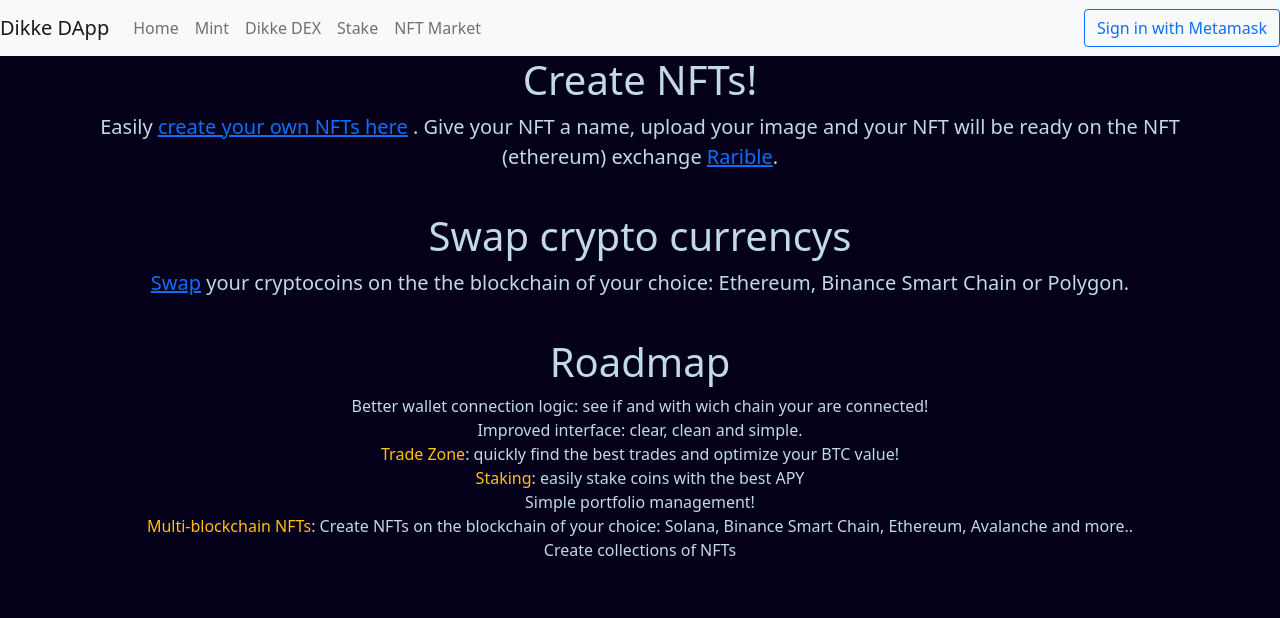
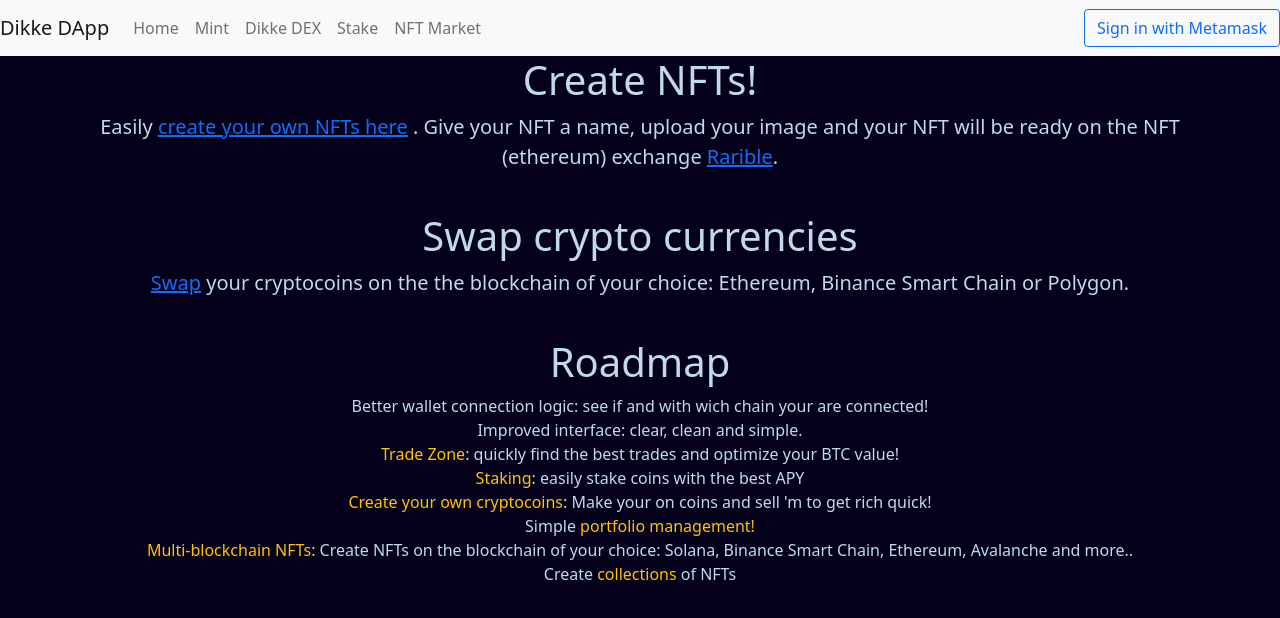
Before and after one commit to dizid/minter, a plain HTML site: page index.html in a window 1280 px wide. Drawn offline with nearby package versions, Linux system fonts and the light colour scheme.

Commit message:
text typos

```diff
--- a/index.html
+++ b/index.html
@@ -47,7 +47,7 @@
              <p class="lead">Easily <a href="mint.html">create your own NFTs here</a> . Give your NFT a name, upload your image and your NFT will be ready on the NFT (ethereum) exchange  <a href="https://rarible.com/" target="_blank">Rarible</a>.</p>
               </div><br>
  <div class="row">
-             <h1> Swap crypto currencys</h1>
+             <h1> Swap crypto currencies</h1>
              <p class="lead"><a href="dex.html">Swap</a> your cryptocoins on the the blockchain of your choice: Ethereum, Binance Smart Chain or Polygon.</p>
              </div><br>
              <div class="row">
@@ -57,9 +57,10 @@
                 <li>Improved interface: clear, clean and simple. </li>
 <li><span class="text-warning">Trade Zone</span>: quickly find the best trades and optimize your BTC value!</li>
 <li><span class="text-warning">Staking</span>: easily stake coins with the best APY</li>
-<li>Simple portfolio management!</li>
+<li><span class="text-warning">Create your own cryptocoins</span>: Make your on coins and sell 'm to get rich quick!</li>
+<li>Simple <span class="text-warning">portfolio management!</span></li>
 <li><span class="text-warning">Multi-blockchain NFTs</span>: Create NFTs on the blockchain of your choice: Solana, Binance Smart Chain, Ethereum, Avalanche and more..</li>
-<li>Create collections of NFTs</li>
+<li>Create <span class="text-warning">collections</span> of NFTs</li>
               </ul>
 
            </div>
```
